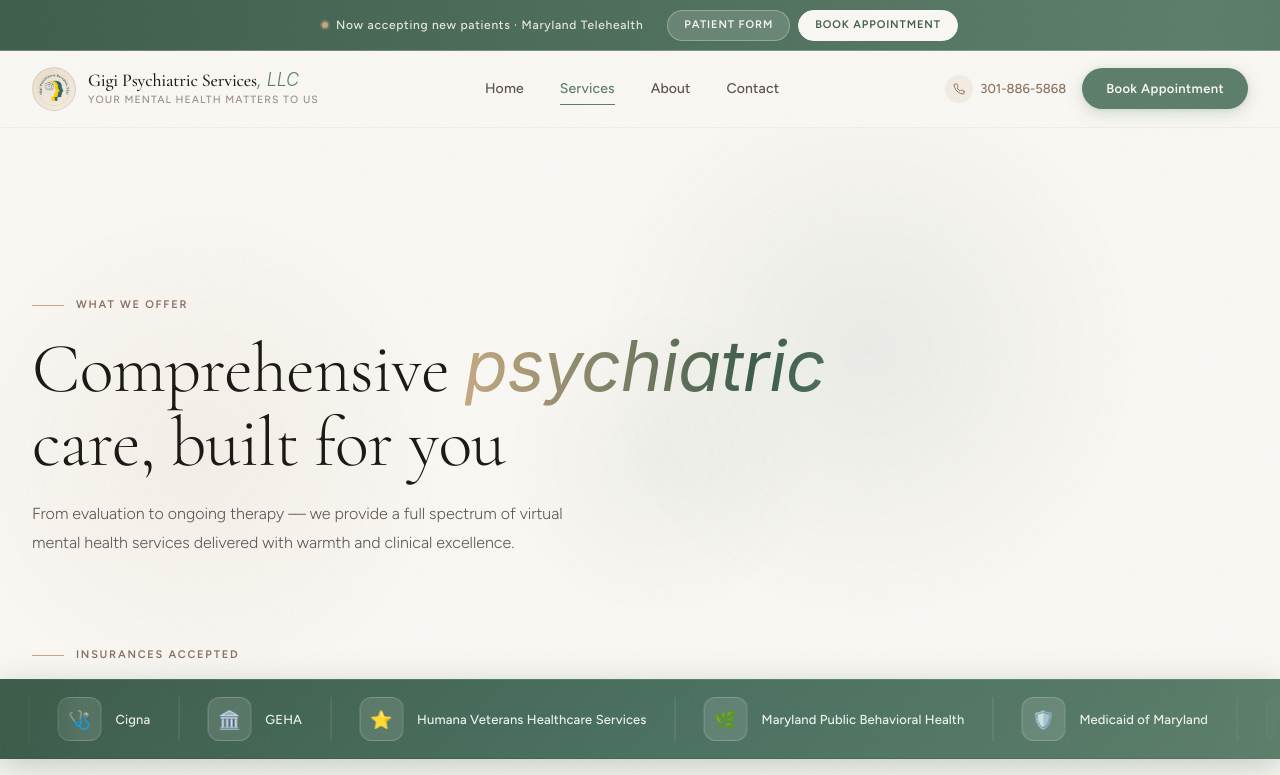
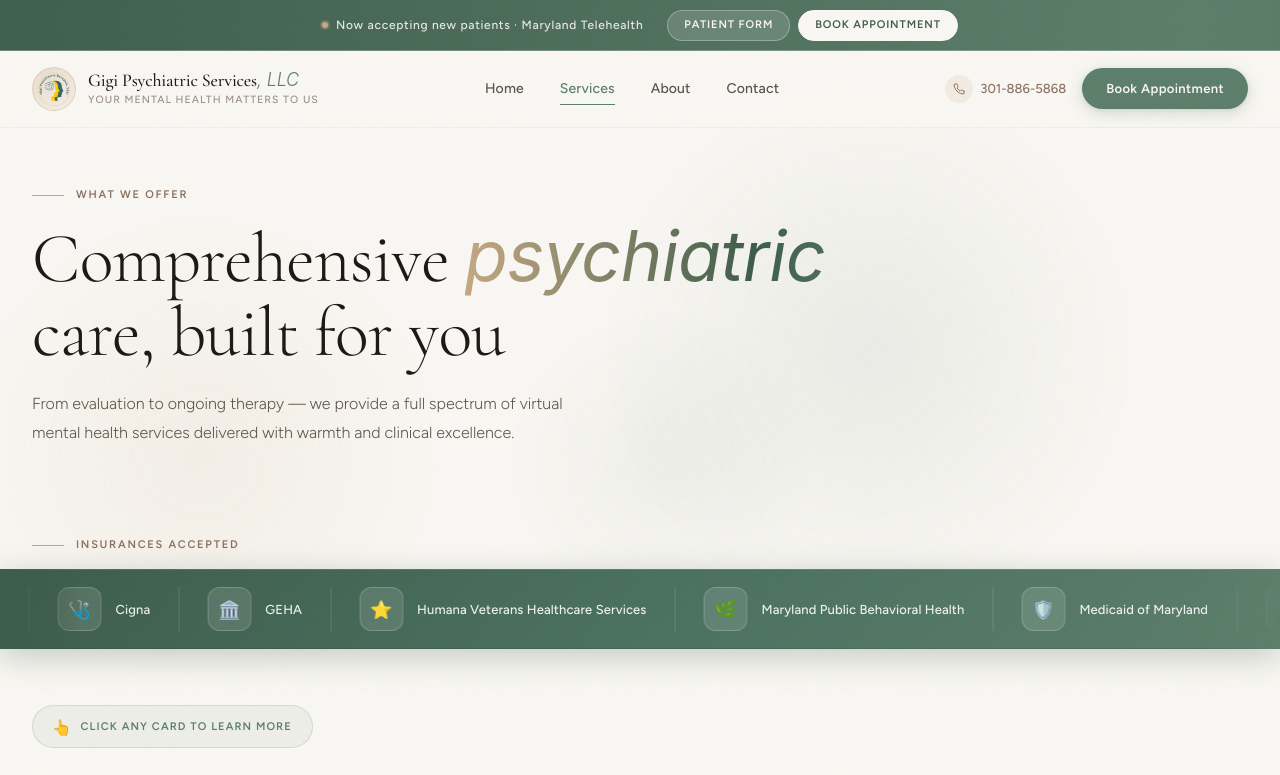
Before and after one commit to pkemani06/gigi-psychiatric-services, a React (Create React App) app in the folder frontend/: page /services in a window 1280 px wide. Shown: the top 775 px of the page. Built offline with nearby package versions, Linux system fonts and the light colour scheme.

Commit message:
updated frontend folders

```diff
--- a/frontend/src/pages/services.jsx
+++ b/frontend/src/pages/services.jsx
@@ -554,8 +554,8 @@ export default function ServicesPage() {
         <Navbar />
 
         {/* ═══ HERO ═══ */}
-        <section style={{ position: "relative", zIndex: 1, paddingTop: 100 }}>
-          <div style={{ maxWidth: 1280, margin: "0 auto", padding: "60px 32px 80px" }}>
+        <section style={{ position: "relative", zIndex: 1, paddingTop: 40 }}>
+          <div style={{ maxWidth: 1280, margin: "0 auto", padding: "10px 32px 80px" }}>
             <div className="svc-r1" style={{ marginBottom: 16 }}>
               <span className="section-eyebrow">What We Offer</span>
             </div>
```
